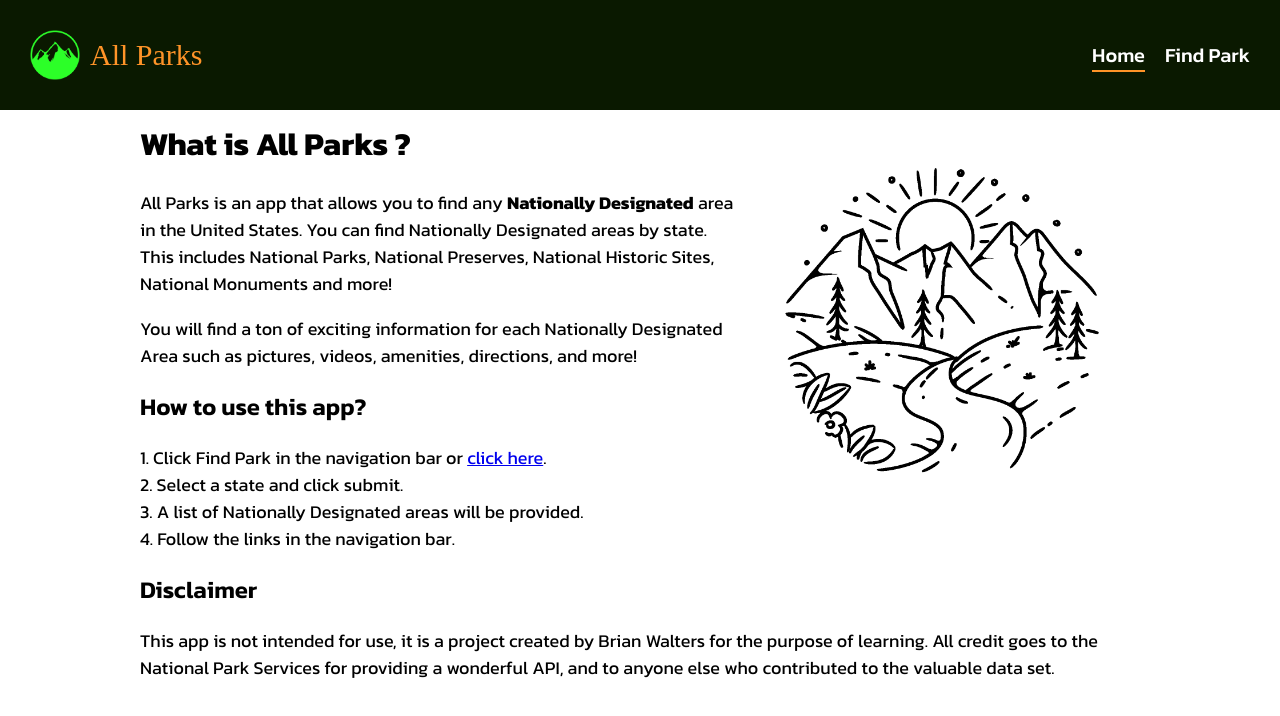
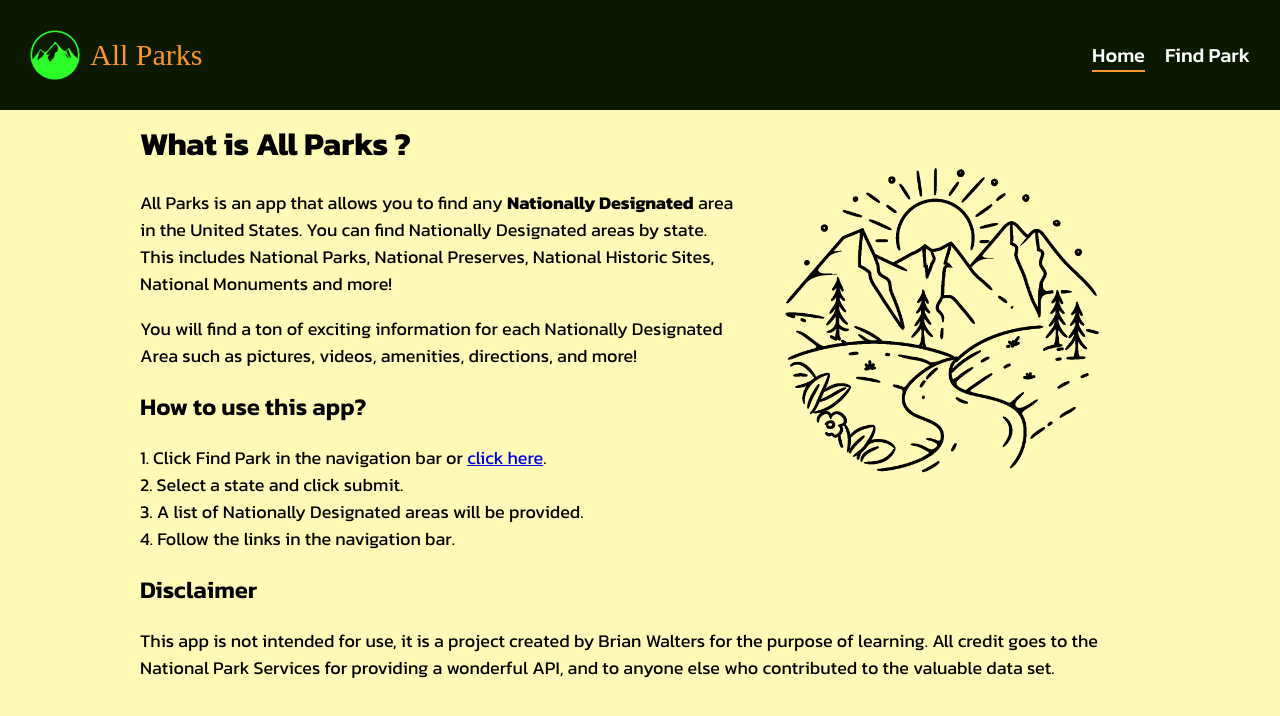
Before and after one commit to bjwalters93/national-parks-app, a React (Create React App) app: page / in a window 1280 px wide. Shown: the top 716 px of the page. Built offline with nearby package versions, Linux system fonts and the light colour scheme; a web font is replaced by a local one.

Commit message:
changed background color

```diff
--- a/src/index.css
+++ b/src/index.css
@@ -11,7 +11,7 @@ html {
 body {
   margin: 0;
   background-color: rgb(255, 250, 182);
-  background-color: white;
+  /* background-color: white; */
 }
 
 * {
--- a/src/routes/ParkMain.css
+++ b/src/routes/ParkMain.css
@@ -13,6 +13,7 @@
   width: 100%;
   z-index: 2;
   box-sizing: border-box;
+  background-color: rgb(255, 250, 182);
   /* box-shadow: 2px 2px 5px rgba(0, 0, 0, 0.5); */
   /* border-bottom: 2px solid black; */
 }
@@ -89,6 +90,7 @@
     right: 0;
     z-index: 1;
     background-color: white;
+    background-color: rgb(255, 250, 182);
     /* margin: 10px 0 0 0; */
     padding: 20px;
     box-shadow: -3px 3px 5px rgba(0, 0, 0, 0.2);
@@ -112,6 +114,7 @@
     border: none;
     padding: 0;
     background-color: white;
+    background-color: rgb(255, 250, 182);
     color: black;
     text-decoration: none;
     font-family: "Kanit", sans-serif;
```
